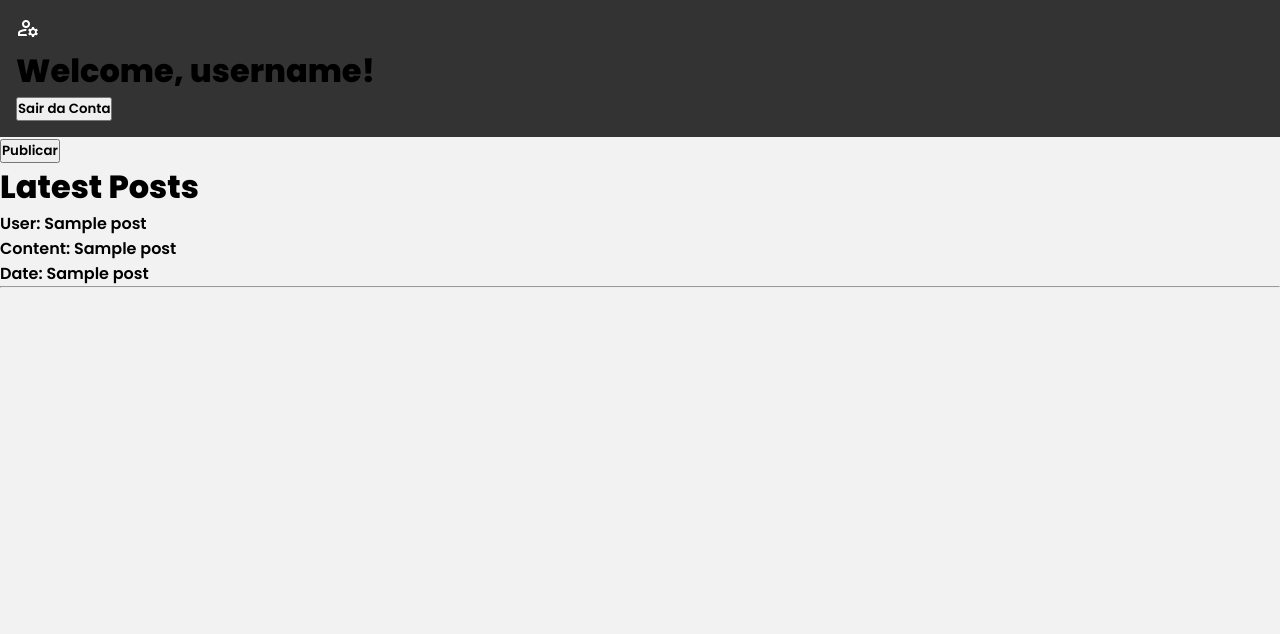
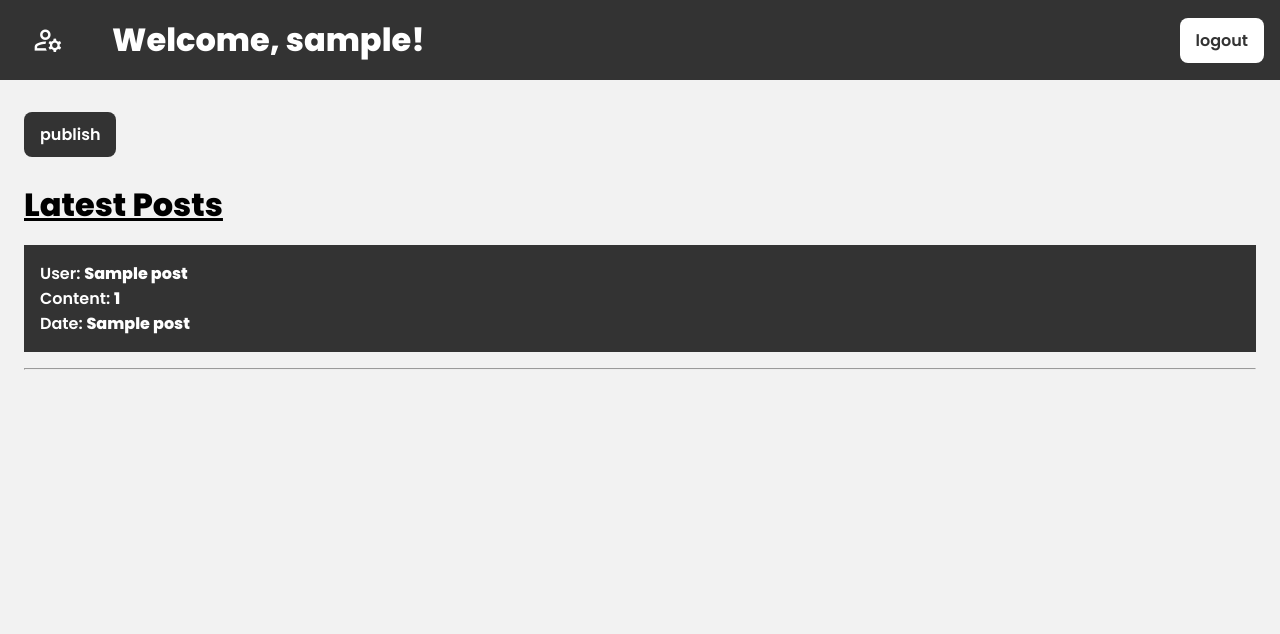
Before and after one commit to Louzindev/pawn-network, a Flask app: template app/templates/dashboard.html in a window 1280 px wide. Shown: the top 634 px of the page. Run offline with Flask 3, Linux system fonts and the light colour scheme; the template is opened without the code that fills it: most values are stand-ins (such as "Sample title", 1, 10 or a date in 2020).

Commit message:
new dashboard page

```diff
--- a/app/static/css/style.css
+++ b/app/static/css/style.css
@@ -240,3 +240,78 @@ a{
 .redirectpage-register a{
   text-decoration: underline;
 }
+
+/*---------------------------------------------------*/
+
+.welcome {
+  color: #fff;
+}
+
+.container-dashboard {
+  padding: 3vh;
+}
+
+.container-dashboard h1{
+  text-decoration: underline;
+}
+
+.posts {
+  margin-top: 2vh;
+}
+
+.post {
+  margin-bottom: 2vh;
+  padding: 2vh;
+  background-color: #333;
+  color: #fff;
+}
+
+.post span {
+  font-weight: bold;
+}
+
+.header-dashboard {
+  display: flex;
+  align-items: center;
+}
+
+#manage_accounts{
+  font-size: 4vh;
+  margin-left: 2vh;
+  margin-right: 6vh;
+}
+
+.logout-button {
+  background-color: #fff;
+  padding: 10px 16px;
+  font-size: 2vh;
+  border-radius: 1vh;
+  border: none;
+  cursor: pointer;
+  margin-left: auto;
+}
+
+.logout-button a{
+  color: #333;
+}
+
+.publish-button a{
+  color: #fff;
+}
+
+.publish-button {
+  border-radius: 1vh;
+  background-color: #333;
+  color: #fff;
+  padding: 10px 16px;
+  font-size: 2vh;
+  border: none;
+  cursor: pointer;
+  margin-top: 4vh;
+  margin-left: 3vh;
+}
+
+.logout-button:hover,
+.publish-button:hover{
+  background-color: #8b8b8b;
+}
--- a/app/templates/dashboard.html
+++ b/app/templates/dashboard.html
@@ -11,20 +11,22 @@
     <header>
         <div class="header-dashboard">
             <span class="material-symbols-outlined" id="manage_accounts">manage_accounts</span>
-            <h1 class="welcome">Welcome, username!</h1>
-            <button class="logout-button">Sair da Conta</button>
+            <h1 class="welcome">Welcome, {{ username }}!</h1>
+            <button class="logout-button"><a href="{{ url_for('logout') }}">logout</a></button>
         </div>
     </header>
     <main>
-        <button class="publish-button">Publicar</button>
+        <button class="publish-button"><a href="{{ url_for('logout') }}">publish</a></button>
         <div class="container-dashboard">
             <h1>Latest Posts</h1>
             <div class="posts">
-                <div class="post post-border">
-                    <p>User: <span>{{ post[2] }}</span></p>
-                    <p>Content: <span>{{ post[0] }}</span></p>
-                    <p>Date: <span>{{ post[1] }}</span></p>
-                </div>
+                {% for post in posts %}
+                    <div class="post post-border">
+                        <p>User: <span>{{ post[2] }}</span></p>
+                        <p>Content: <span>{{ post[0] }}</span></p>
+                        <p>Date: <span>{{ post[1] }}</span></p>
+                    </div>
+                {% endfor %}
                 <hr>
             </div>
         </div>
@@ -36,27 +38,3 @@
     </footer>
 </body>
 </html>
-
-
-<!--
-    <div class="header">
-        <h1 class="welcome">Welcome, {{ username }}!</h1>
-        <div class="buttons">
-            <a href="{{ url_for('new_post') }}" class="publish-button">Publicar</a>
-            <a href="{{ url_for('logout') }}" class="logout-button">Sair</a>
-        </div>
-    </div>
-    <hr>
-    <h1>Lastest Posts</h1>
-    <div class="posts">
-        {% for post in posts %}
-            <div class="post post-border">
-                <p>User: {{ post[2] }}</p>
-                <div class="post-content">
-                    <p>Content: {{ post[0] }}</p>
-                </div>
-                <p>Date: {{ post[1] }}</p>
-            </div>
-        {% endfor %}
-    </div>
--->
```
